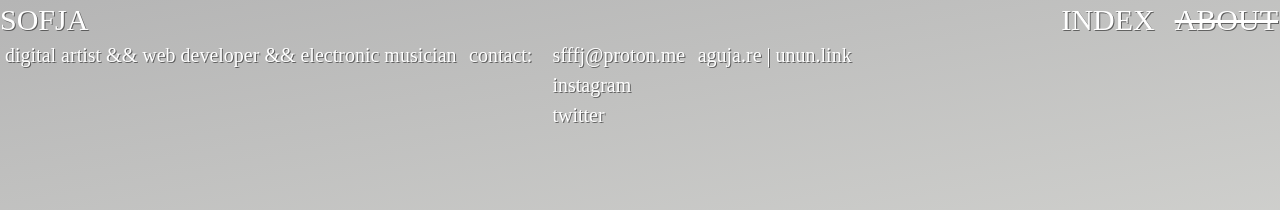
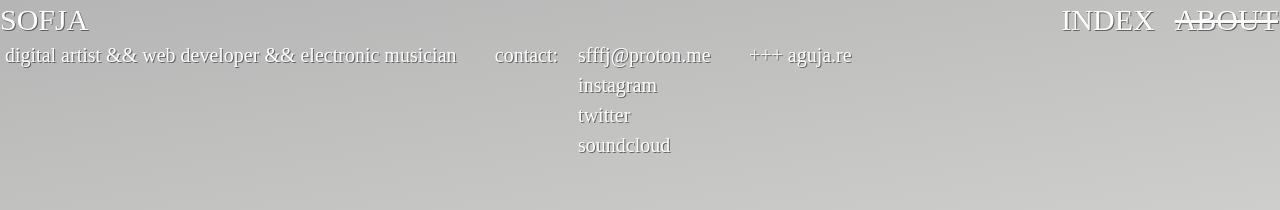
Before and after one commit to sofffja/sofja.uno, a React (Vite) app: page /about in a window 1280 px wide. Shown: the top 210 px of the page. Built offline with nearby package versions, Linux system fonts and the light colour scheme; a web font is replaced by a local one.

Commit message:
Update links

```diff
--- a/src/components/About.jsx
+++ b/src/components/About.jsx
@@ -17,16 +17,15 @@ export default function About() {
           <a className={baseStyle} href="https://twitter.com/_sofffja">
             twitter
           </a>
+          <a className={baseStyle} href="https://soundcloud.com/sofffja">
+            soundcloud
+          </a>
         </div>
       </div>
 
       <div>
         <a className={baseStyle} href="https://www.aguja.re/">
-          aguja.re
-        </a>{' '}
-        |{' '}
-        <a className={baseStyle} href="https://www.unun.link">
-          unun.link
+          +++ aguja.re
         </a>
       </div>
     </div>
```
